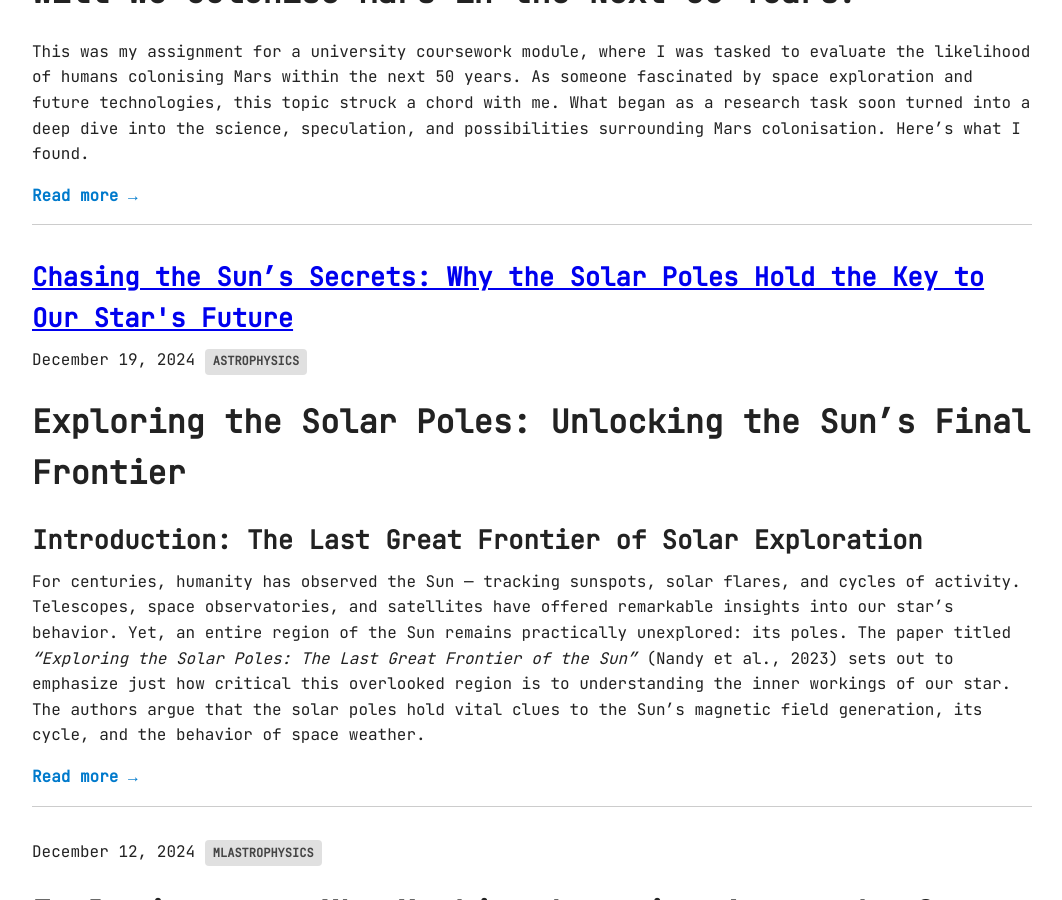
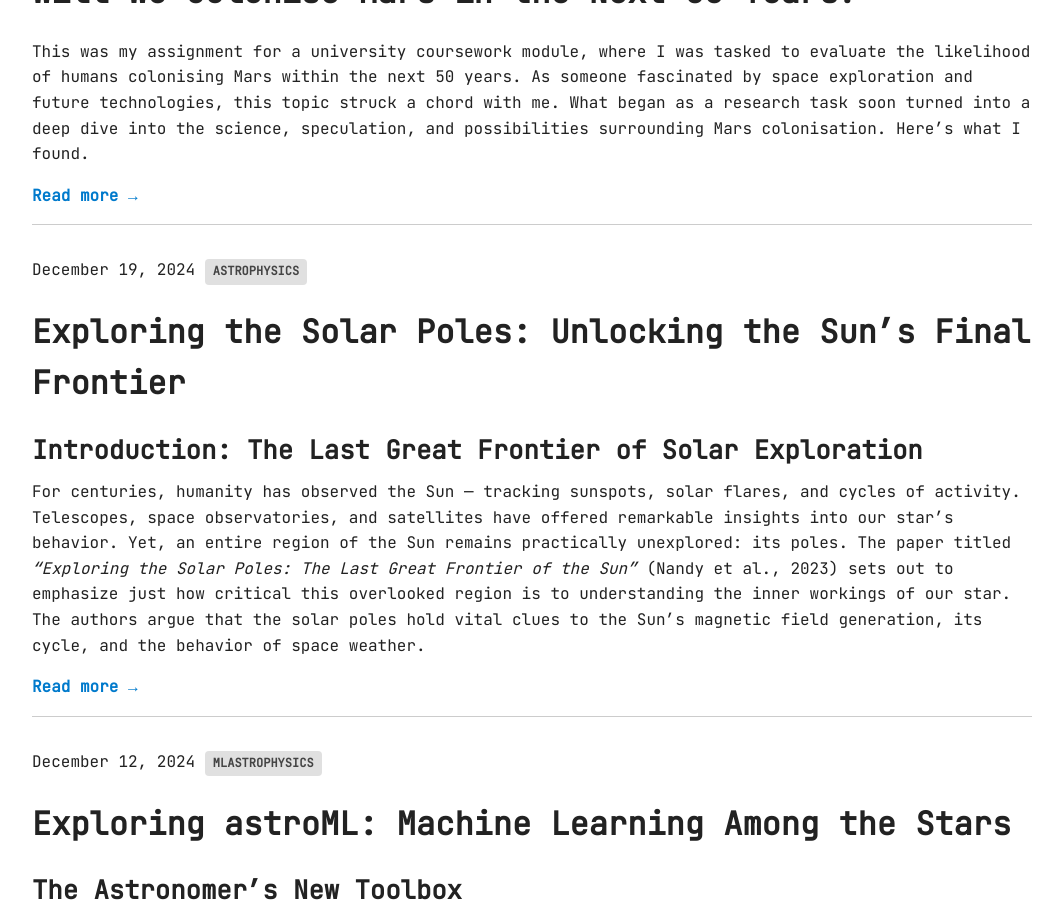
Before and after one commit to Raahul-Thakur/tensorandquarks.github.io, a Jekyll site: the page built from index.md, in a window 1280 px wide and 900 px high, scrolled down 5013 px. Shown: the whole window, without its empty margins (108-1170 px from the left). Built offline with Jekyll 4.4.1, drawn with Linux system fonts in a browser that asks for light colours.

Commit message:
Update 2024-12-19-solar-poles.md

```diff
--- a/_posts/2024-12-19-solar-poles.md
+++ b/_posts/2024-12-19-solar-poles.md
@@ -1,6 +1,6 @@
 ---
 layout: default
-title: "Chasing the Sun’s Secrets: Why the Solar Poles Hold the Key to Our Star's Future"
+title: ""
 date: 2024-12-19
 tags: [Astrophysics]
 ---
```
